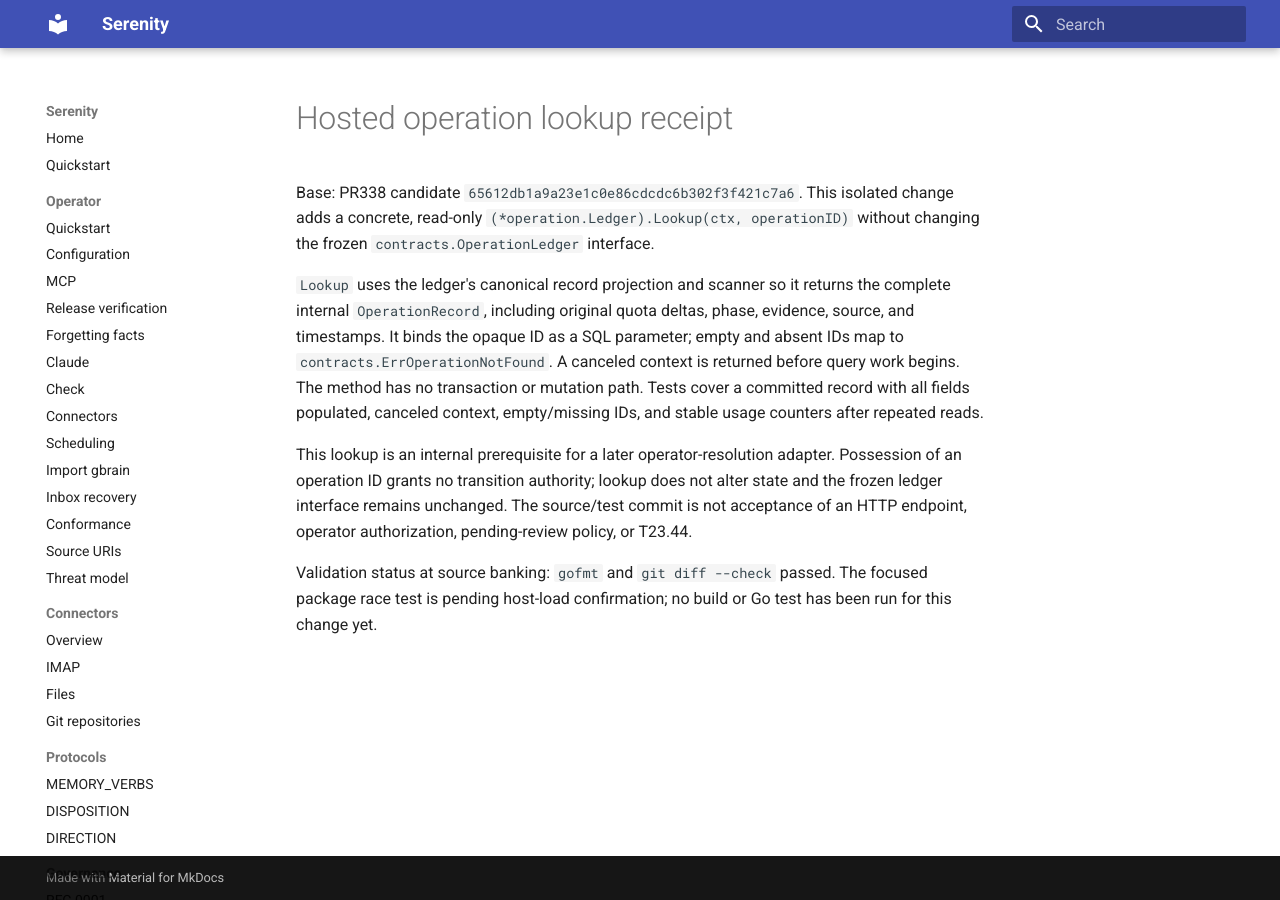
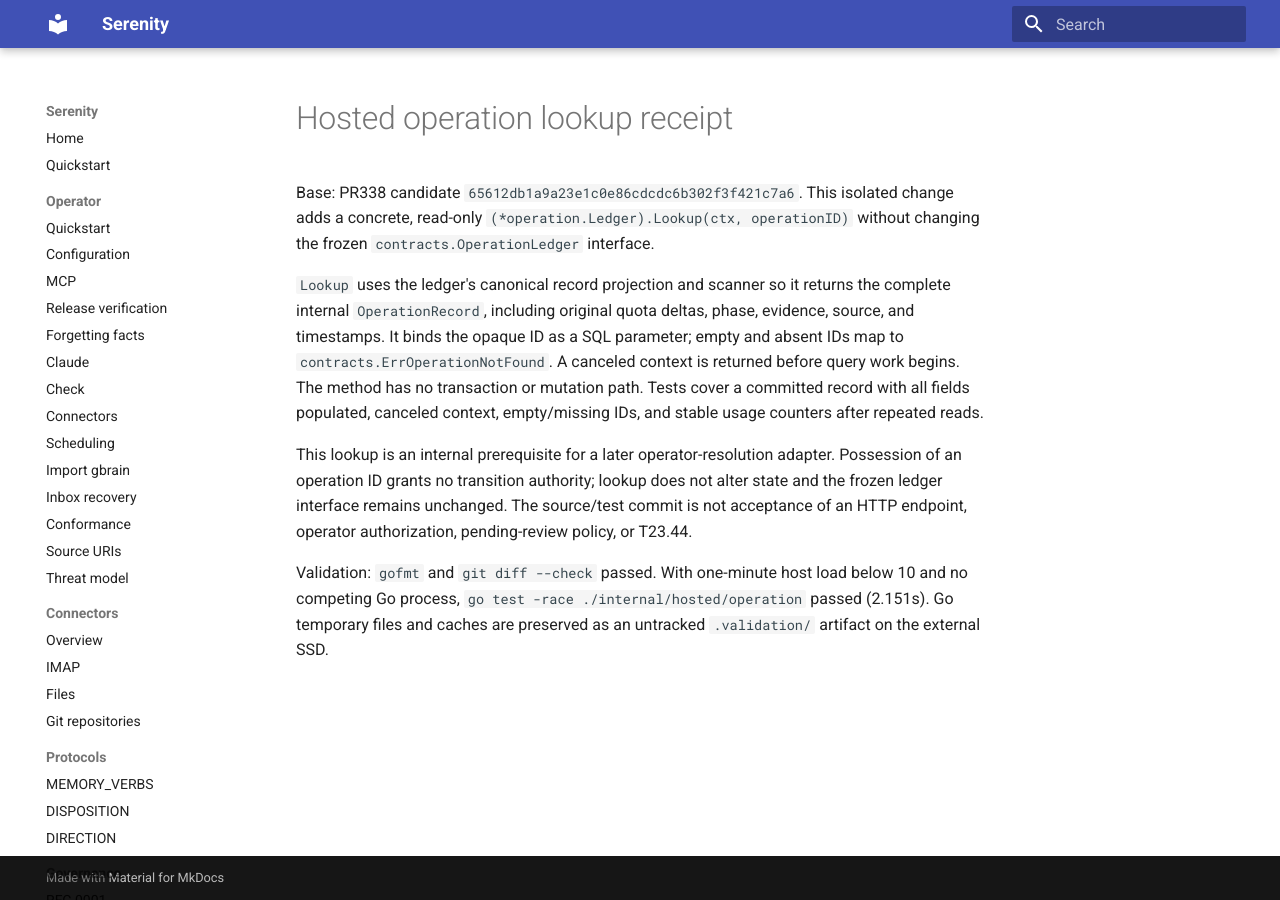
Before and after one commit to sirerun/serenity, an MkDocs documentation site: the page built from docs/plans/hosted-operation-lookup-2026-10-01.md, in a window 1280 px wide. Built offline with MkDocs 1.6.1 and Material for MkDocs 9.7.7, drawn with Linux system fonts in a browser that asks for light colours.

Commit message:
docs: record operation lookup validation

```diff
--- a/docs/plans/hosted-operation-lookup-2026-10-01.md
+++ b/docs/plans/hosted-operation-lookup-2026-10-01.md
@@ -6,4 +6,4 @@ Base: PR338 candidate `65612db1a9a23e1c0e86cdcdc6b302f3f421c7a6`. This isolated
 
 This lookup is an internal prerequisite for a later operator-resolution adapter. Possession of an operation ID grants no transition authority; lookup does not alter state and the frozen ledger interface remains unchanged. The source/test commit is not acceptance of an HTTP endpoint, operator authorization, pending-review policy, or T23.44.
 
-Validation status at source banking: `gofmt` and `git diff --check` passed. The focused package race test is pending host-load confirmation; no build or Go test has been run for this change yet.
+Validation: `gofmt` and `git diff --check` passed. With one-minute host load below 10 and no competing Go process, `go test -race ./internal/hosted/operation` passed (2.151s). Go temporary files and caches are preserved as an untracked `.validation/` artifact on the external SSD.
```
